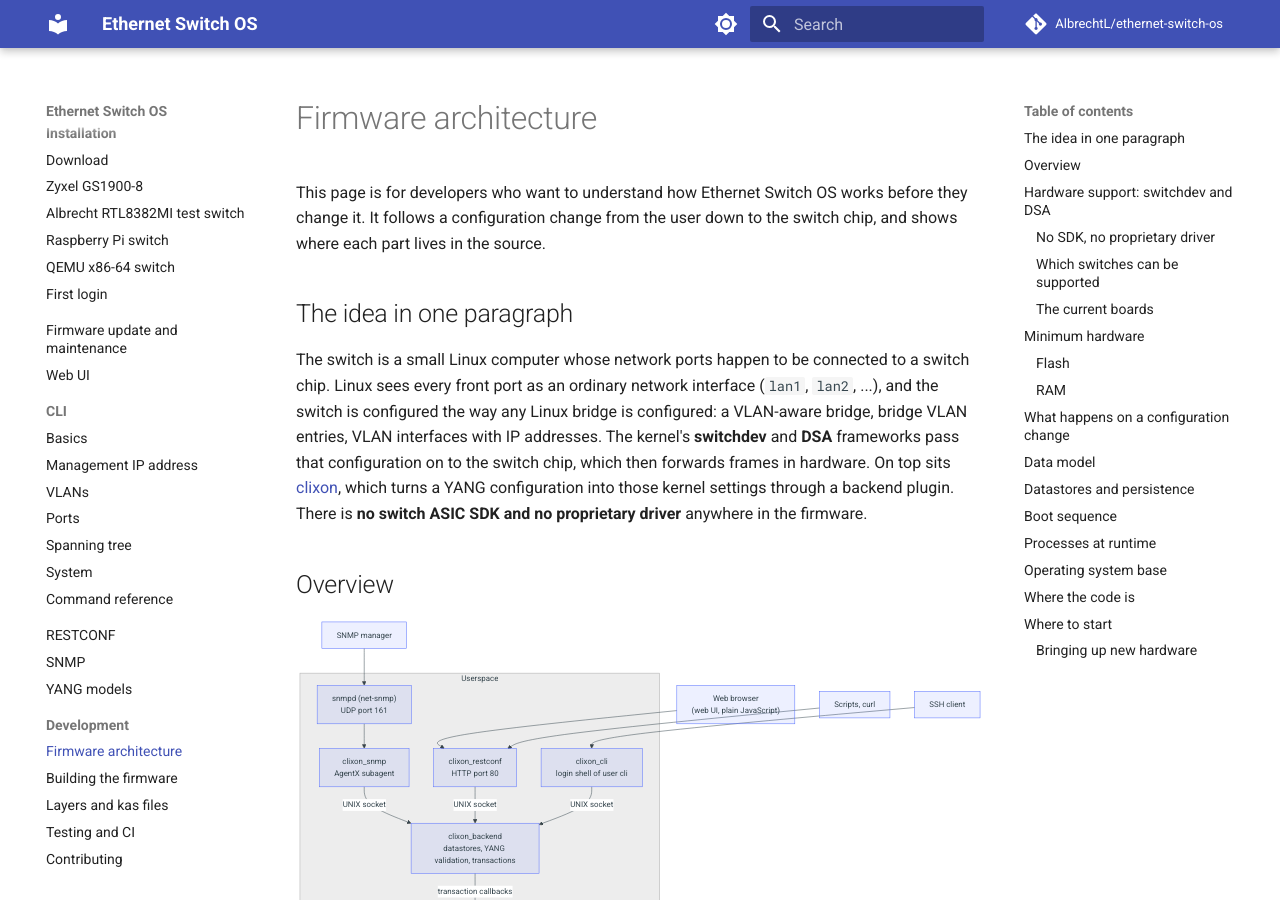
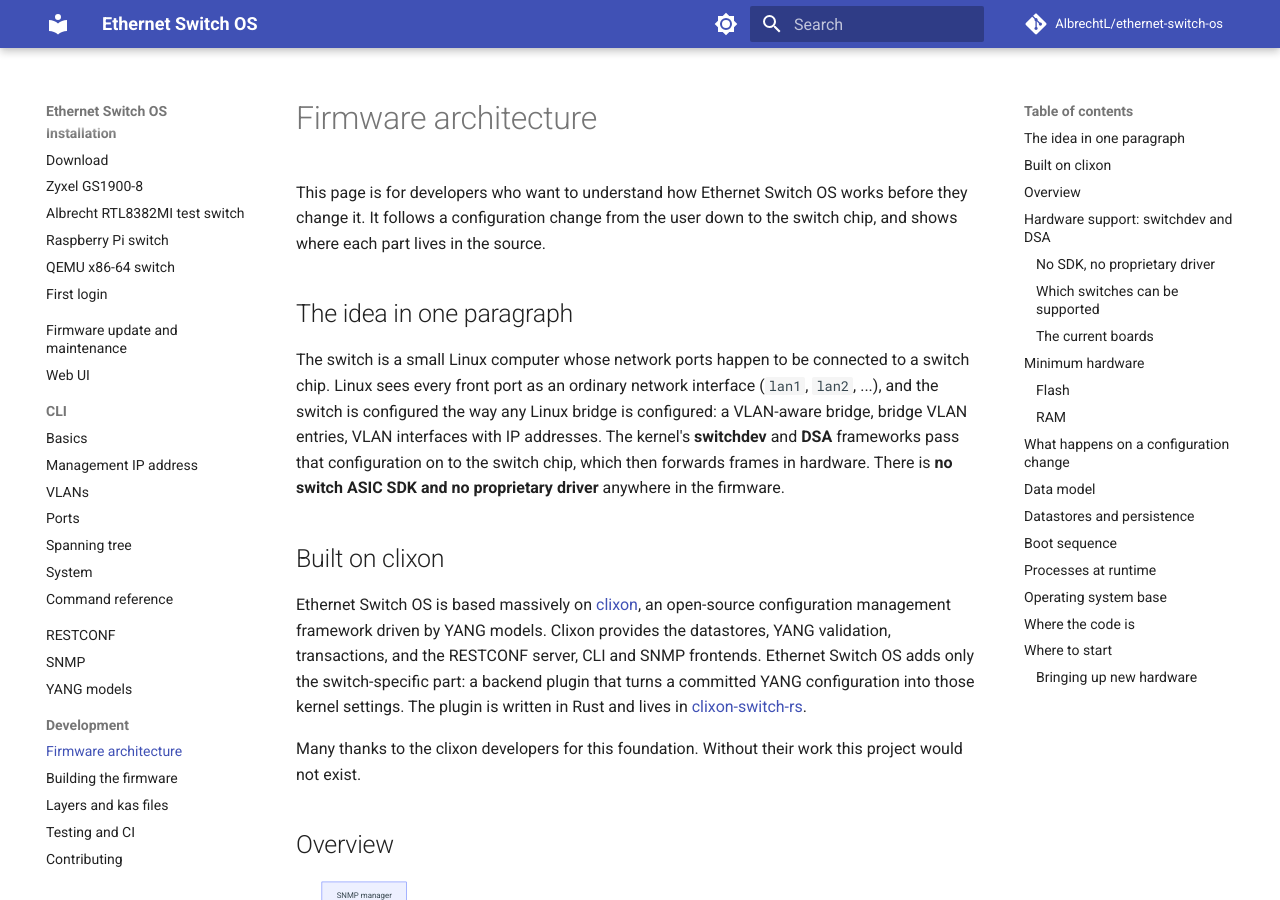
Before and after one commit to AlbrechtL/ethernet-switch-os, an MkDocs documentation site: the page built from docs/development/architecture.md, in a window 1280 px wide and 900 px high. Built offline with MkDocs 1.6.1 and Material for MkDocs 9.7.7, drawn with Linux system fonts in a browser that asks for light colours; comment, search, counter and statistics services are not loaded.

Commit message:
docs: acknowledge clixon and the Rust plugin in the architecture page
Add a "Built on clixon" section that states the firmware is based
massively on clixon, links clixon-switch-rs for the Rust plugin, and
thanks the clixon developers.

Co-Authored-By: Claude Sonnet 5 <noreply@anthropic.com>

```diff
--- a/docs/development/architecture.md
+++ b/docs/development/architecture.md
@@ -12,10 +12,21 @@ network interface (`lan1`, `lan2`, ...), and the switch is configured the
 way any Linux bridge is configured: a VLAN-aware bridge, bridge VLAN
 entries, VLAN interfaces with IP addresses. The kernel's **switchdev** and
 **DSA** frameworks pass that configuration on to the switch chip, which then
-forwards frames in hardware. On top sits [clixon](https://www.clicon.org/),
-which turns a YANG configuration into those kernel settings through a
-backend plugin. There is **no switch ASIC SDK and no proprietary driver**
-anywhere in the firmware.
+forwards frames in hardware. There is **no switch ASIC SDK and no
+proprietary driver** anywhere in the firmware.
+
+## Built on clixon
+
+Ethernet Switch OS is based massively on [clixon](https://www.clicon.org/),
+an open-source configuration management framework driven by YANG models.
+Clixon provides the datastores, YANG validation, transactions, and the
+RESTCONF server, CLI and SNMP frontends. Ethernet Switch OS adds only the
+switch-specific part: a backend plugin that turns a committed YANG
+configuration into those kernel settings. The plugin is written in Rust and
+lives in [clixon-switch-rs](https://github.com/AlbrechtL/clixon-switch-rs).
+
+Many thanks to the clixon developers for this foundation. Without their work
+this project would not exist.
 
 ## Overview
 
```
